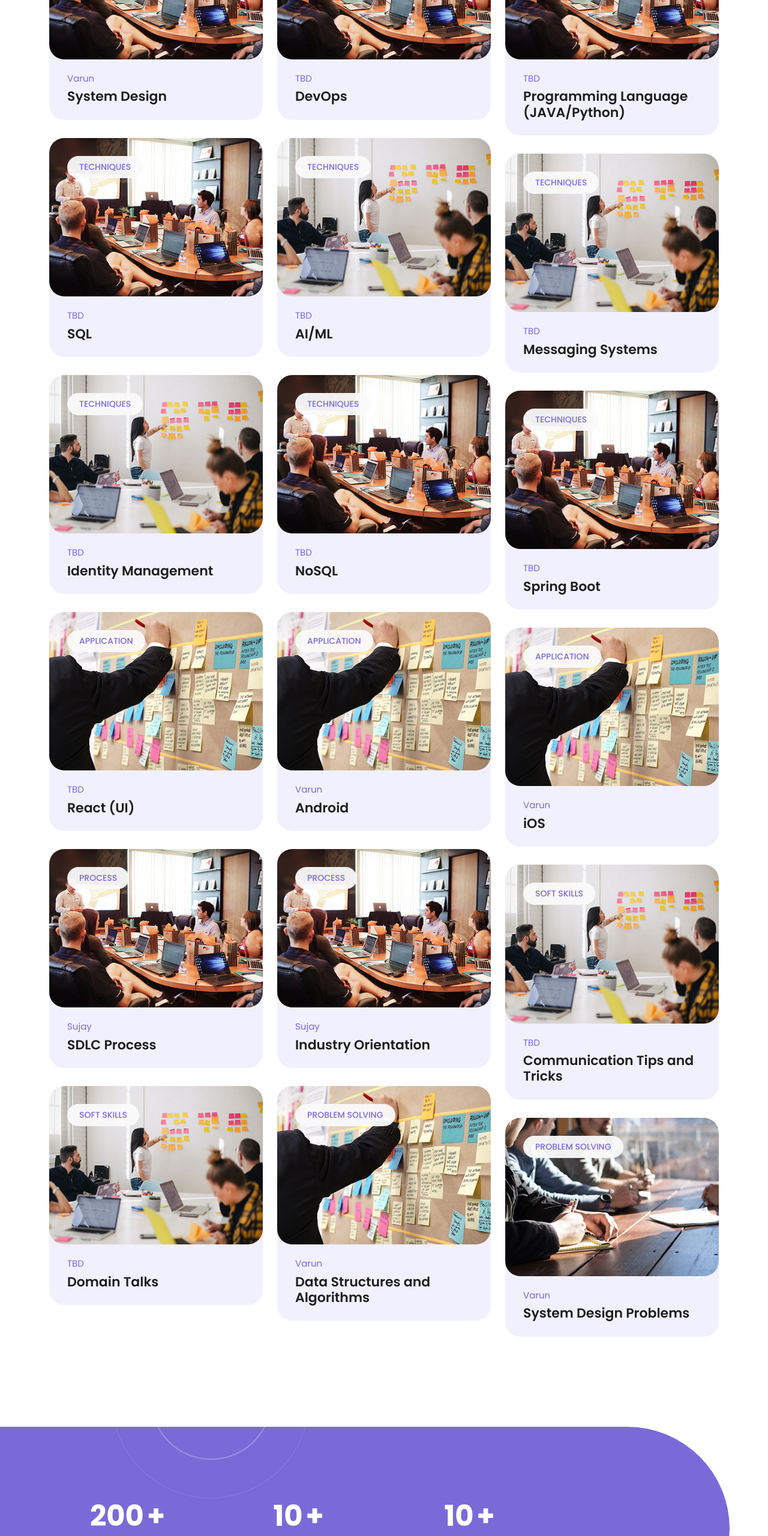
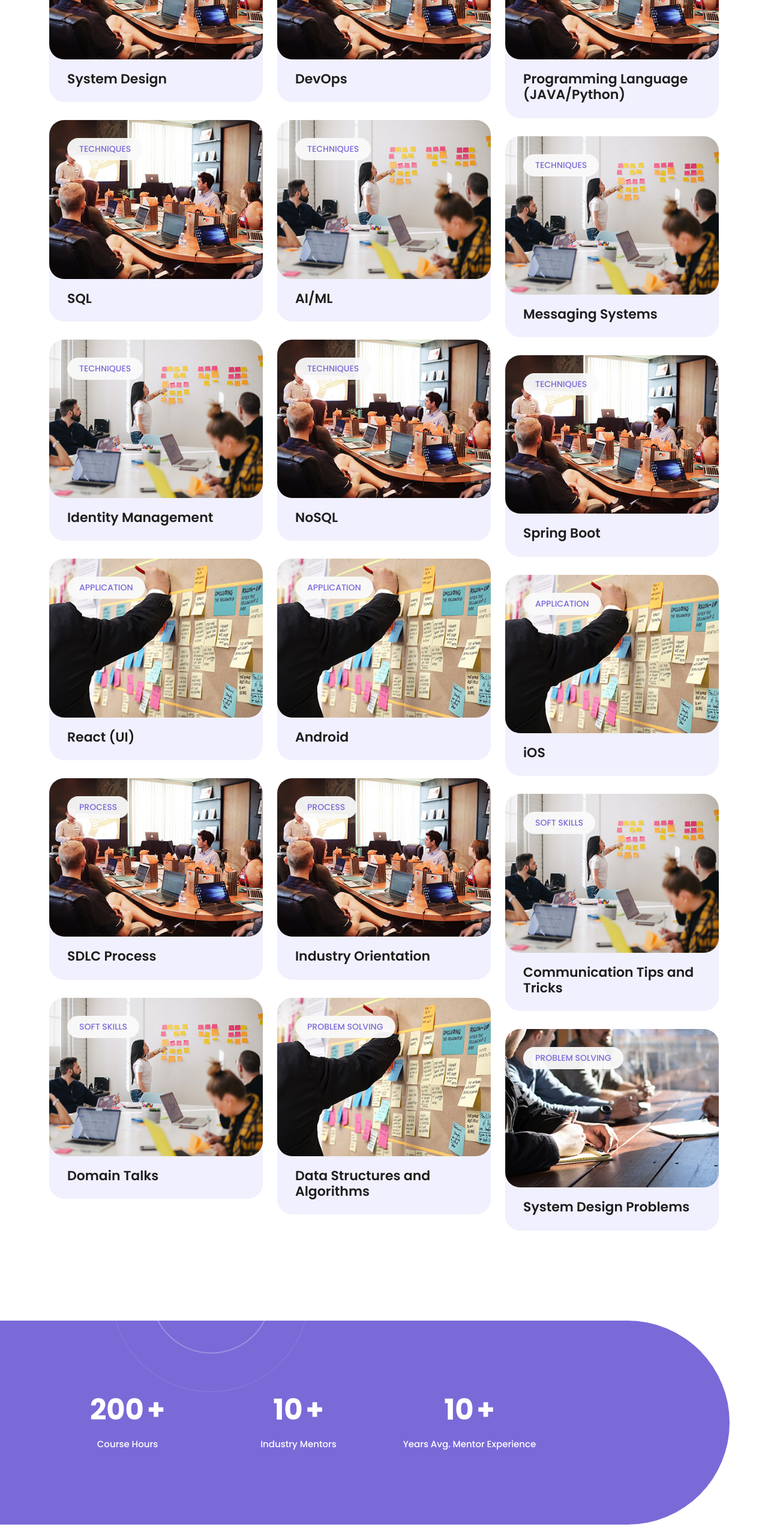
Before and after one commit to skillcompass1/skillcompass1.github.io, a plain HTML site: page index.html in a window 1280 px wide. Shown: the part 3100-5660 px from the top of the page at 60% size. Drawn offline with nearby package versions, Linux system fonts and the light colour scheme.

Commit message:
feat: remove trainer names from courses

```diff
--- a/index.html
+++ b/index.html
@@ -284,7 +284,7 @@ https://templatemo.com/tm-586-scholar
               </span> -->
             </div>
             <div class="down-content">
-              <span class="author">Varun</span>
+              <!-- <span class="author">Varun</span> -->
               <h4>System Design</h4>
             </div>
           </div>
@@ -299,7 +299,7 @@ https://templatemo.com/tm-586-scholar
               </span> -->
             </div>
             <div class="down-content">
-              <span class="author">TBD</span>
+              <!-- <span class="author">TBD</span> -->
               <h4>DevOps</h4>
             </div>
           </div>
@@ -314,7 +314,7 @@ https://templatemo.com/tm-586-scholar
               </span> -->
             </div>
             <div class="down-content">
-              <span class="author">TBD</span>
+              <!-- <span class="author">TBD</span> -->
               <h4>Programming Language (JAVA/Python)</h4>
             </div>
           </div>
@@ -329,7 +329,7 @@ https://templatemo.com/tm-586-scholar
               </span> -->
             </div>
             <div class="down-content">
-              <span class="author">TBD</span>
+              <!-- <span class="author">TBD</span> -->
               <h4>SQL</h4>
             </div>
           </div>
@@ -346,7 +346,7 @@ https://templatemo.com/tm-586-scholar
               </span> -->
             </div>
             <div class="down-content">
-              <span class="author">TBD</span>
+              <!-- <span class="author">TBD</span> -->
               <h4>AI/ML</h4>
             </div>
           </div>
@@ -361,7 +361,7 @@ https://templatemo.com/tm-586-scholar
               </span> -->
             </div>
             <div class="down-content">
-              <span class="author">TBD</span>
+              <!-- <span class="author">TBD</span> -->
               <h4>Messaging Systems</h4>
             </div>
           </div>
@@ -376,7 +376,7 @@ https://templatemo.com/tm-586-scholar
               </span> -->
             </div>
             <div class="down-content">
-              <span class="author">TBD</span>
+              <!-- <span class="author">TBD</span> -->
               <h4>Identity Management</h4>
             </div>
           </div>
@@ -391,7 +391,7 @@ https://templatemo.com/tm-586-scholar
               </span> -->
             </div>
             <div class="down-content">
-              <span class="author">TBD</span>
+              <!-- <span class="author">TBD</span> -->
               <h4>NoSQL</h4>
             </div>
           </div>
@@ -406,7 +406,7 @@ https://templatemo.com/tm-586-scholar
               </span> -->
             </div>
             <div class="down-content">
-              <span class="author">TBD</span>
+              <!-- <span class="author">TBD</span> -->
               <h4>Spring Boot</h4>
             </div>
           </div>
@@ -424,7 +424,7 @@ https://templatemo.com/tm-586-scholar
               </span> -->
             </div>
             <div class="down-content">
-              <span class="author">TBD</span>
+              <!-- <span class="author">TBD</span> -->
               <h4>React (UI)</h4>
             </div>
           </div>
@@ -439,7 +439,7 @@ https://templatemo.com/tm-586-scholar
               </span> -->
             </div>
             <div class="down-content">
-              <span class="author">Varun</span>
+              <!-- <span class="author">Varun</span> -->
               <h4>Android</h4>
             </div>
           </div>
@@ -454,7 +454,7 @@ https://templatemo.com/tm-586-scholar
               </span> -->
             </div>
             <div class="down-content">
-              <span class="author">Varun</span>
+              <!-- <span class="author">Varun</span> -->
               <h4>iOS</h4>
             </div>
           </div>
@@ -470,7 +470,7 @@ https://templatemo.com/tm-586-scholar
               </span> -->
             </div>
             <div class="down-content">
-              <span class="author">Sujay</span>
+              <!-- <span class="author">Sujay</span> -->
               <h4>SDLC Process</h4>
             </div>
           </div>
@@ -485,7 +485,7 @@ https://templatemo.com/tm-586-scholar
               </span> -->
             </div>
             <div class="down-content">
-              <span class="author">Sujay</span>
+              <!-- <span class="author">Sujay</span> -->
               <h4>Industry Orientation</h4>
             </div>
           </div>
@@ -501,7 +501,7 @@ https://templatemo.com/tm-586-scholar
               </span> -->
             </div>
             <div class="down-content">
-              <span class="author">TBD</span>
+              <!-- <span class="author">TBD</span> -->
               <h4>Communication Tips and Tricks</h4>
             </div>
           </div>
@@ -516,7 +516,7 @@ https://templatemo.com/tm-586-scholar
               </span> -->
             </div>
             <div class="down-content">
-              <span class="author">TBD</span>
+              <!-- <span class="author">TBD</span> -->
               <h4>Domain Talks</h4>
             </div>
           </div>
@@ -533,7 +533,7 @@ https://templatemo.com/tm-586-scholar
               </span> -->
             </div>
             <div class="down-content">
-              <span class="author">Varun</span>
+              <!-- <span class="author">Varun</span> -->
               <h4>Data Structures and Algorithms</h4>
             </div>
           </div>
@@ -548,7 +548,7 @@ https://templatemo.com/tm-586-scholar
               </span> -->
             </div>
             <div class="down-content">
-              <span class="author">Varun</span>
+              <!-- <span class="author">Varun</span> -->
               <h4>System Design Problems</h4>
             </div>
           </div>
@@ -604,9 +604,7 @@ https://templatemo.com/tm-586-scholar
               <span class="category">System Design</span>
               <h4>Varun Tayur</h4>
               <ul class="social-icons">
-                <li><a href="#"><i class="fab fa-facebook"></i></a></li>
-                <li><a href="#"><i class="fab fa-twitter"></i></a></li>
-                <li><a href="#"><i class="fab fa-linkedin"></i></a></li>
+                <li><a href="https://www.linkedin.com/in/varun-tayur" target="_blank"><i class="fab fa-linkedin"></i></a></li>
               </ul>
             </div>
           </div>
@@ -618,9 +616,7 @@ https://templatemo.com/tm-586-scholar
               <span class="category">Process</span>
               <h4>Sujay R</h4>
               <ul class="social-icons">
-                <li><a href="#"><i class="fab fa-facebook"></i></a></li>
-                <li><a href="#"><i class="fab fa-twitter"></i></a></li>
-                <li><a href="#"><i class="fab fa-linkedin"></i></a></li>
+                <li><a href="https://www.linkedin.com/in/varun-tayur" target="_blank"><i class="fab fa-linkedin"></i></a></li>
               </ul>
             </div>
           </div>
```
